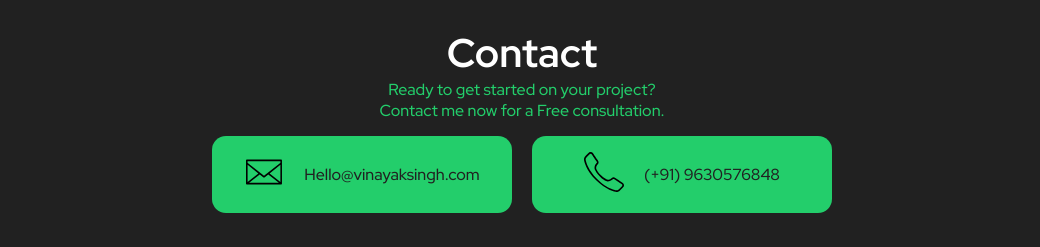
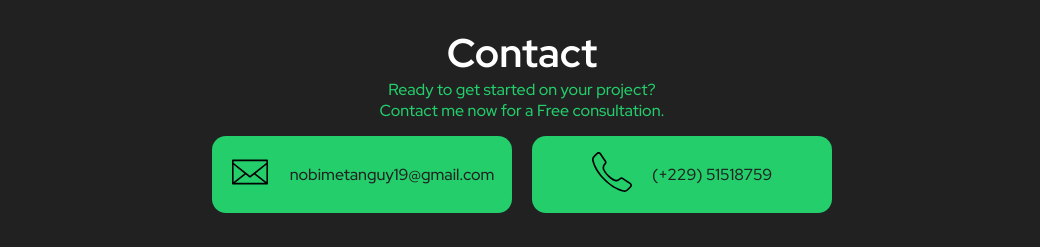
Before and after one commit to Adonislab/adonisnobime, a React (Create React App) app: page / in a window 1280 px wide. Shown: the part 2419-2666 px from the top of the page, without its empty margins (118-1158 px from the left). Built offline with nearby package versions, Linux system fonts and the light colour scheme.

Commit message:
Mise à jour des contacts

```diff
--- a/src/components/Contact/Contact.tsx
+++ b/src/components/Contact/Contact.tsx
@@ -15,12 +15,12 @@ export function Contact(){
       </header>
       <div className="contacts">
         <div>
-        <a href="mailto:Hello@vinayaksingh.com"><img src={emailIcon} alt="Email" /></a>
-          <a href="mailto:Hello@vinayaksingh.com">Hello@vinayaksingh.com</a>
+        <a href="mailto:nobimetanguy19@gmail.com"><img src={emailIcon} alt="Email" /></a>
+          <a href="mailto:nobimetanguy19@gmail.com">nobimetanguy19@gmail.com</a>
         </div>
         <div>
-        <a href="tel:+919630576848"><img src={phoneIcon} alt="Phone No" /></a>
-          <a href="tel:+919630576848">(+91) 9630576848</a>
+        <a href="tel:++22951518759"><img src={phoneIcon} alt="Phone No" /></a>
+          <a href="tel:+22951518759">(+229) 51518759</a>
         </div>
       </div>
       <Form></Form>
```
